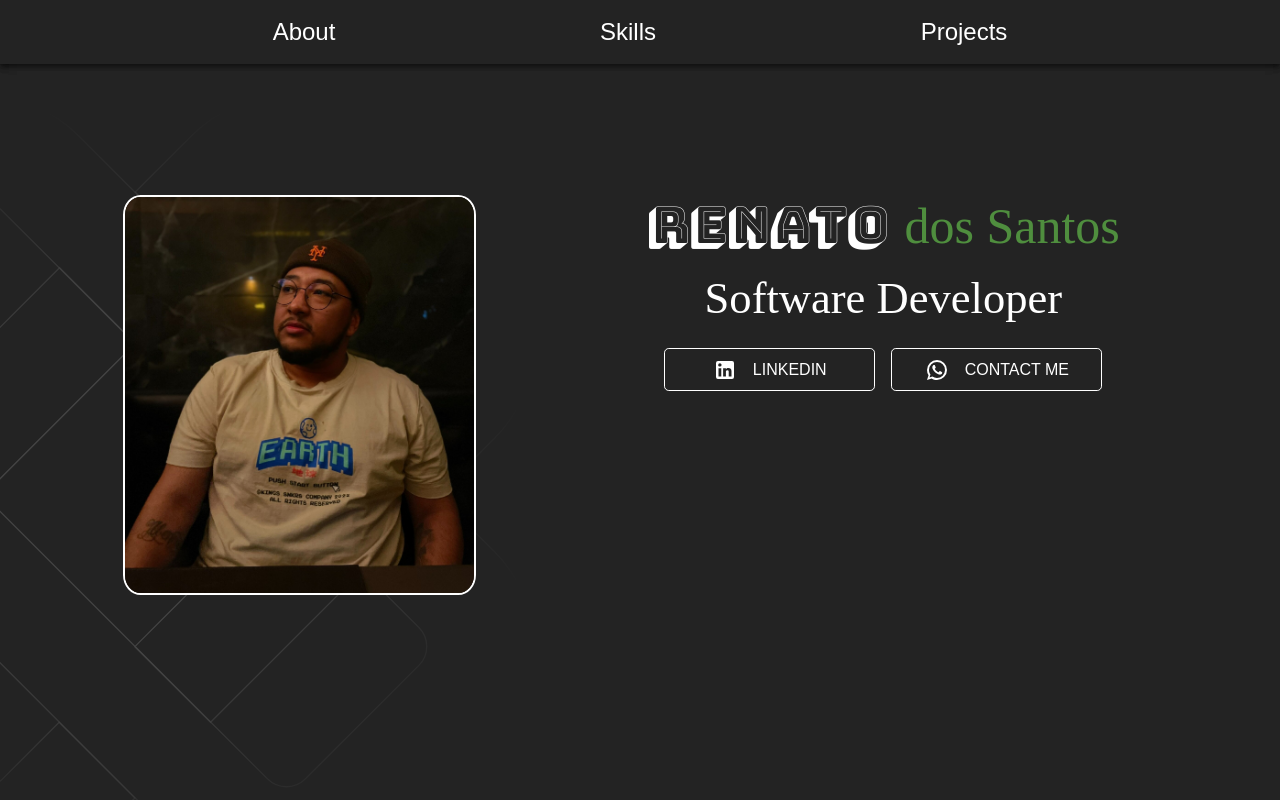
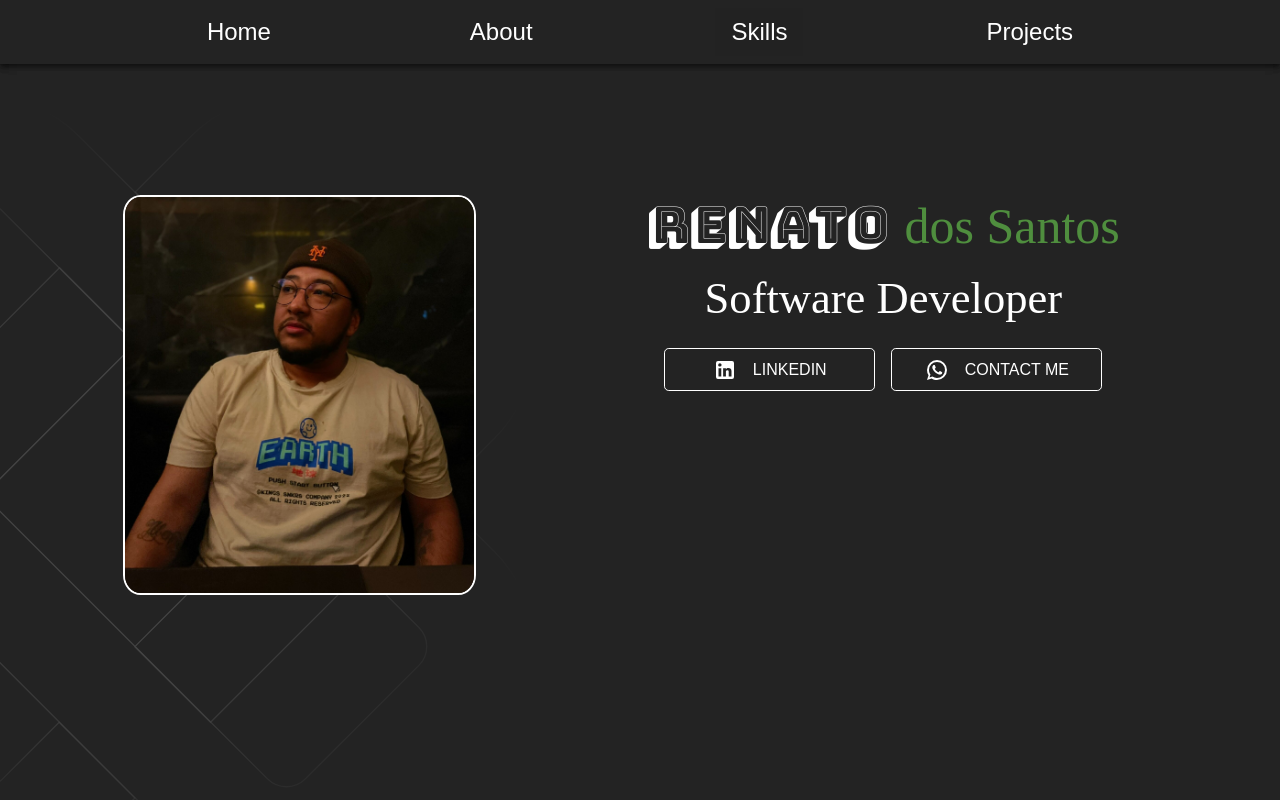
Before and after one commit to Renass21/my-portfolio, a React (Vite) app: page / in a window 1280 px wide. Shown: the top 800 px of the page. Built offline with nearby package versions, Linux system fonts and the light colour scheme; a web font is replaced by a local one.

Commit message:
feat: refactor App component and enhance NavBar with scroll functionality

```diff
--- a/src/App.tsx
+++ b/src/App.tsx
@@ -1,9 +1,6 @@
-import { BrowserRouter, Route, Routes } from "react-router-dom"
+import { BrowserRouter } from "react-router-dom"
 import Home from "./pages/home/Home"
 import NavBar from "./components/navbar/NavBar"
-import About from "./pages/sections/about/About"
-import Skills from "./pages/sections/skills/Skills"
-import Projects from "./pages/sections/projects/Projects"
 
 
 function App() {
@@ -13,13 +10,7 @@ function App() {
     <>
      <BrowserRouter>
       <NavBar />
-      <Routes>
-        {/* Rota padrão */}
-        <Route path="*" element={<Home/>} />
-        <Route path="/about" element={<About />} />
-        <Route path="/skills" element={<Skills />} />
-        <Route path="/projects" element={<Projects />} />
-      </Routes>
+       <Home/>
     </BrowserRouter>
 
     </>
--- a/src/components/navbar/NavBar.tsx
+++ b/src/components/navbar/NavBar.tsx
@@ -1,6 +1,5 @@
-
-import { AppBar, MenuItem, styled, Toolbar } from "@mui/material"
-import { Link } from "react-router-dom";
+import { AppBar, MenuItem, styled, Toolbar } from "@mui/material";
+import { useEffect, useState } from "react";
 
 
 
@@ -12,12 +11,65 @@ function NavBar() {
         color: theme.palette.primary.contrastText,
     }));
 
+    const [activeSection, setActiveSection] = useState("hero");
+
+    const handleScroll = () => {
+      const sections = ["home", "about", "skills", "projects"];
+      const offsets = sections.map((id) => {
+        const element = document.getElementById(id);
+        return element ? element.offsetTop : 0;
+      });
+
+      const scrollPosition = window.scrollY + window.innerHeight / 2;
+      const activeIndex = offsets.findIndex((offset, index) => {
+        const nextOffset = offsets[index + 1] || Infinity;
+        return scrollPosition >= offset && scrollPosition < nextOffset;
+      });
+
+      if (activeIndex !== -1) {
+        setActiveSection(sections[activeIndex]);
+      }
+    };
+
+    useEffect(() => {
+      window.addEventListener("scroll", handleScroll);
+      return () => window.removeEventListener("scroll", handleScroll);
+    }, []);
+
+    const scrollToSection = (id: string) => {
+      const element = document.getElementById(id);
+      if (element) {
+        element.scrollIntoView({ behavior: "smooth" });
+      }
+    };
+
     return (
       <AppBar position="absolute">
         <StyledToolbar>
-          <MenuItem component={Link} to="/about">About</MenuItem>
-          <MenuItem component={Link} to="/skills">Skills</MenuItem>
-          <MenuItem component={Link} to="/projects">Projects</MenuItem>
+          <MenuItem
+            onClick={() => scrollToSection("home")}
+            selected={activeSection === "home"}
+          >
+            Home
+          </MenuItem>
+          <MenuItem
+            onClick={() => scrollToSection("about")}
+            selected={activeSection === "about"}
+          >
+            About
+          </MenuItem>
+          <MenuItem
+            onClick={() => scrollToSection("skills")}
+            selected={activeSection === "skills"}
+          >
+            Skills
+          </MenuItem>
+          <MenuItem
+            onClick={() => scrollToSection("projects")}
+            selected={activeSection === "projects"}
+          >
+            Projects
+          </MenuItem>
         </StyledToolbar>
       </AppBar>
     )
--- a/src/pages/home/Home.tsx
+++ b/src/pages/home/Home.tsx
@@ -4,15 +4,19 @@ import Hero from "../sections/hero/Hero"
 import Projects from "../sections/projects/Projects"
 import Skills from "../sections/skills/Skills"
 
-function Home() {
+export interface Props {
+    id?: string;
+}
+
+  function Home() {
 
   return (
     <>
-      <NavBar/>
-      <Hero/>
-      <About/>
-      <Skills/>
-      <Projects/>
+      <NavBar />
+        <Hero id="hero"/>
+        <About id="about" />
+        <Skills id="skills"/>
+        <Projects id="projects"/>
     </>
   )
 }
--- a/src/pages/sections/about/About.tsx
+++ b/src/pages/sections/about/About.tsx
@@ -1,7 +1,10 @@
 import { Box, Container, styled } from "@mui/material"
 import Typography from "@mui/material/Typography"
 
-function About() {
+interface Props {
+    id?: string;
+}
+function About({id}: Props) {
 
     const StyledAbout = styled("div")(({ theme }) => ({
         backgroundColor: theme.palette.primary.main,
@@ -18,7 +21,7 @@ function About() {
       },
   }))
     return(
-        <StyledAbout>
+        <StyledAbout id={id}>
             <Container maxWidth="lg">
             <Box display="flex" alignItems="center" textAlign="center" justifyContent="center" flexDirection="column">
                 <Typography variant="h2" marginBottom="2rem" >
--- a/src/pages/sections/hero/Hero.tsx
+++ b/src/pages/sections/hero/Hero.tsx
@@ -7,8 +7,11 @@ import StyledButton from "../../../components/StyledButton";
 import { AnimatesBackground } from "../../../components/animatesBackground/AnimatesBackground";
 import TitleComponent from "../../../components/titleComponent/TitleComponent";
 
+interface Props {
+    id?: string;
+}
 
-function Hero() {
+function Hero({ id } : Props) {
   const StyledHero = styled("div")(({ theme }: { theme: Theme }) => ({
         backgroundColor: theme.palette.primary.main,
         height: "100vh",
@@ -30,7 +33,7 @@ function Hero() {
 
   return (
     <>
-      <StyledHero>
+      <StyledHero id={id} >
       <Container maxWidth="lg">
         <Grid container spacing={2}>
           <Grid item xs={12} md={5}>
--- a/src/pages/sections/projects/Projects.tsx
+++ b/src/pages/sections/projects/Projects.tsx
@@ -4,8 +4,11 @@ import Container from "@mui/material/Container"
 import Typography from "@mui/material/Typography"
 import CardProjects from "../../../components/cardProjects/CardProjects"
 
+interface Props {
+    id?: string;
+}
 
-function Projects() {
+function Projects({ id }: Props) {
 
     const StyledSkills = styled("div")(({ theme }) => ({
         backgroundColor: theme.palette.primary.main,
@@ -22,7 +25,7 @@ function Projects() {
       },
   }))
     return(
-        <StyledSkills>
+        <StyledSkills id={id}>
             <Container maxWidth="lg">
             <Box display="flex" alignItems="center" textAlign="center" justifyContent="center" flexDirection="column">
                 <Typography variant="h2" marginBottom="2rem" >
--- a/src/pages/sections/skills/Skills.tsx
+++ b/src/pages/sections/skills/Skills.tsx
@@ -5,7 +5,12 @@ import Typography from "@mui/material/Typography"
 import CardSkills from "../../../components/cardSkills/CardSkills"
 
 
-function Skills() {
+
+interface Props {
+    id?: string;
+}
+
+function Skills({ id }: Props) {
 
     const StyledSkills = styled("div")(({ theme }) => ({
         backgroundColor: theme.palette.primary.main,
@@ -22,7 +27,7 @@ function Skills() {
       },
   }))
     return(
-        <StyledSkills>
+        <StyledSkills id={id}>
             <Container maxWidth="lg">
             <Box display="flex" alignItems="center" textAlign="center" justifyContent="center" flexDirection="column">
                 <Typography variant="h2" marginBottom="2rem" >
```
